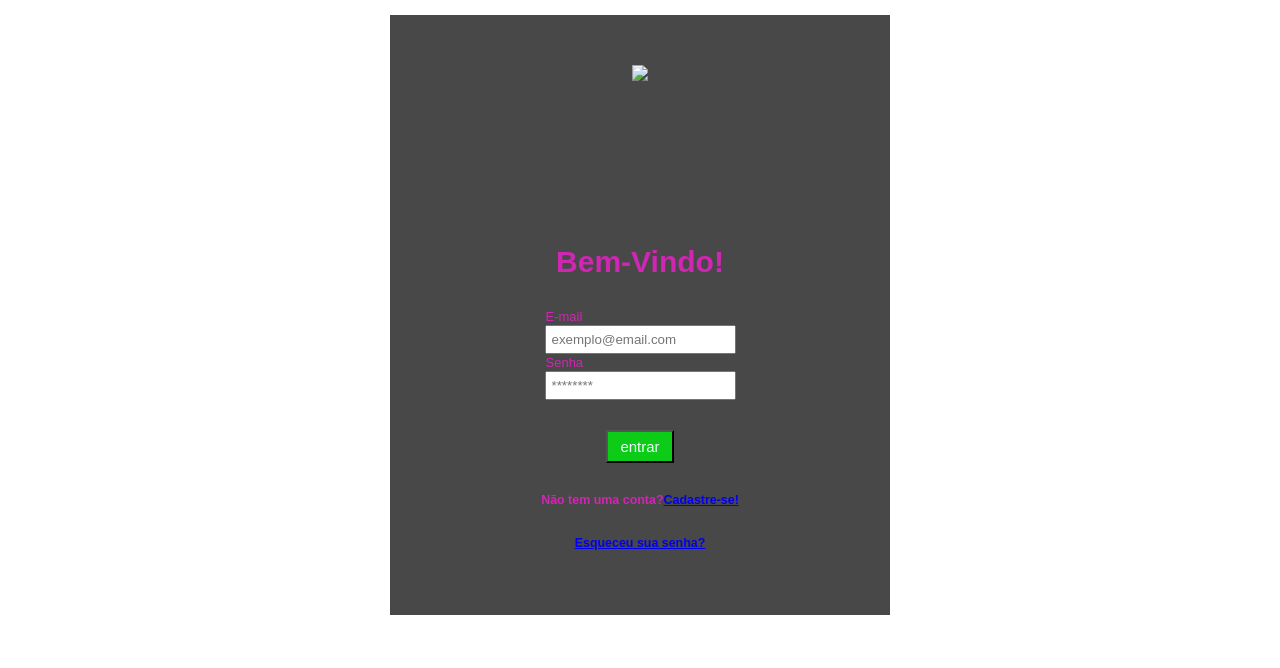
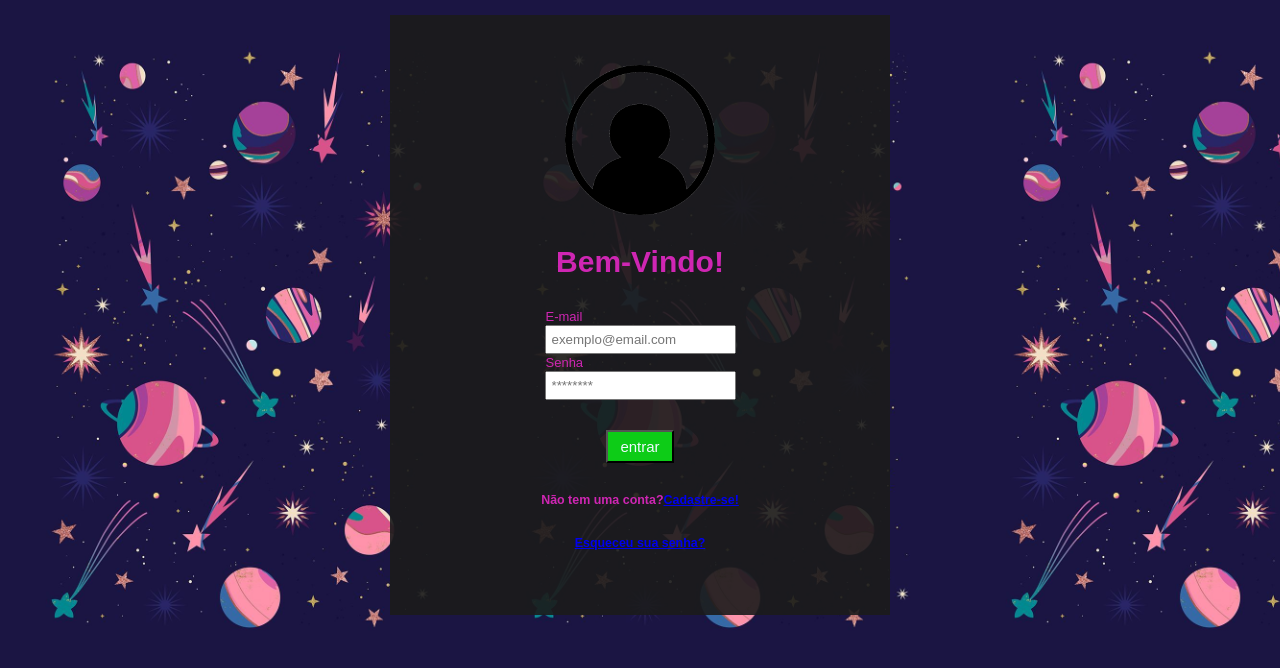
Before and after one commit to ThiagoCosta01/LoginScreen, a plain HTML site: page index.html in a window 1280 px wide. Drawn offline with Linux system fonts and the light colour scheme.

Commit message:
second commit

```diff
--- a/index.html
+++ b/index.html
@@ -11,10 +11,8 @@
 </head>
 <body>
 
-    <div class="fundo"></div>
-
     <div class="container">
-        <img src=".\imgs\userIcon.png">
+        <img src="userIcon.png">
         <h1 class="welcome">Bem-Vindo!</h1>
         <form>
 
--- a/stylesheet.css
+++ b/stylesheet.css
@@ -8,18 +8,18 @@
 
 body{
 
-    background-image: url("imgs/space2.jpg");
+    background-image: url("space2.jpg");
     background-size: 480px;
     background-repeat: repeat-x;
     font-family: sans-serif;
     font-size: 15px;
-    cursor: url(tu_cursor_personalizado.cur), pointer;
+    background-color: #1B1543;
 
 }
 
 .container{
 
-    background-color: rgba(0, 0, 0, 0.719);
+    background-color: rgba(27, 27, 27, 0.904);
     justify-content: center;
     width: 500px;
     height: 600px;
@@ -84,5 +84,5 @@ button{
     display: inline-block;
     padding: 6px 12px;
     margin: auto;
-
+    cursor: url(tu_cursor_personalizado.cur), pointer;
 }
```
